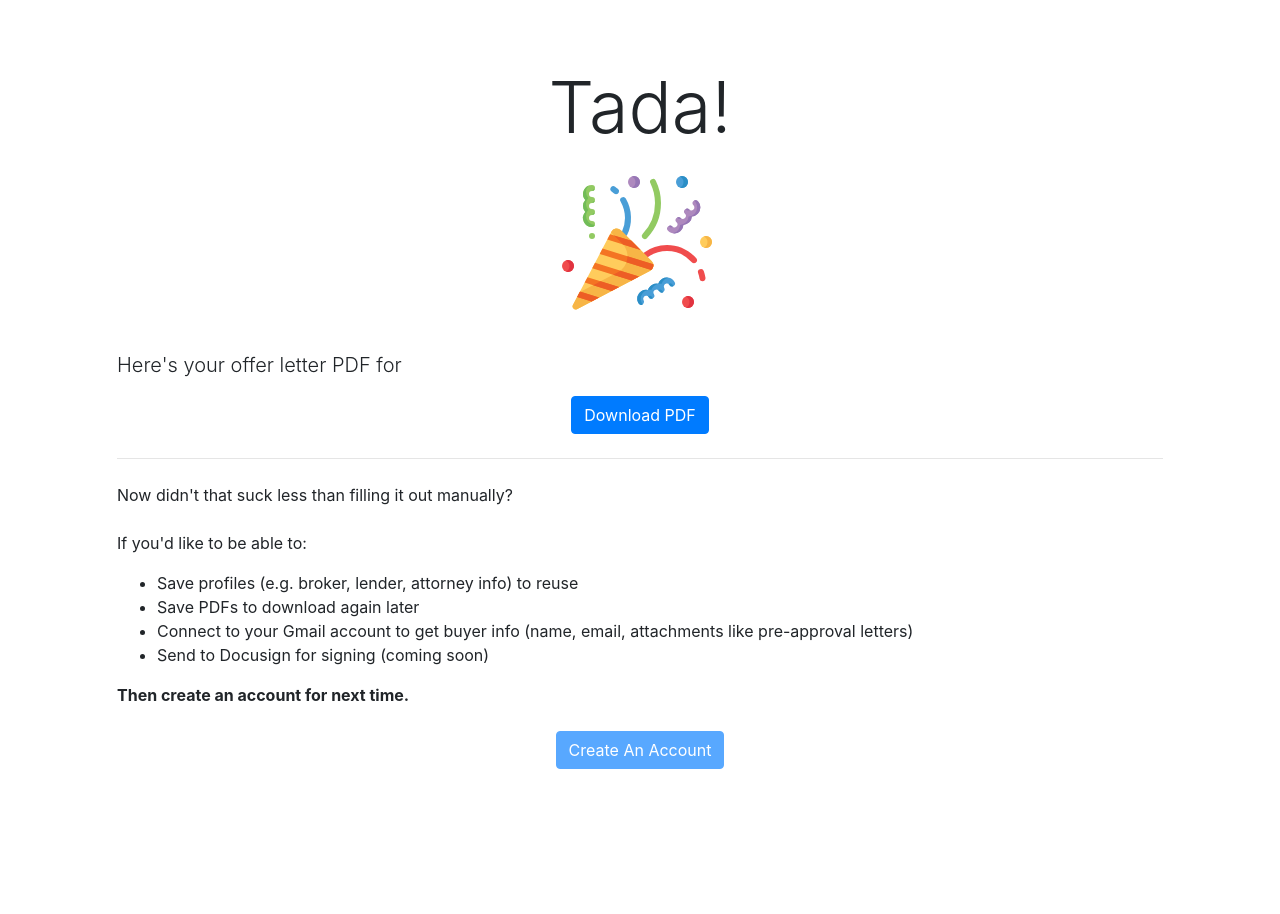
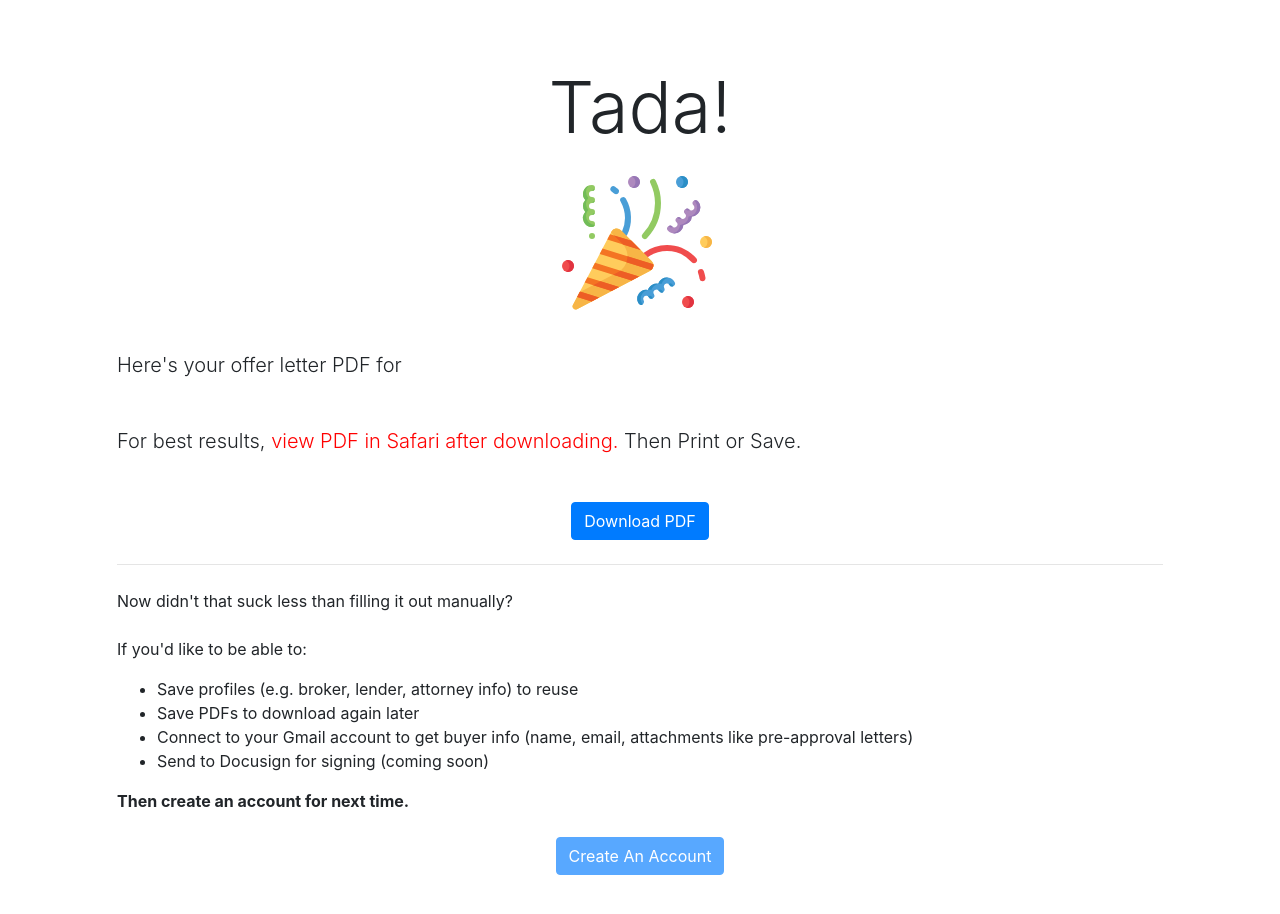
Before and after one commit to ezl/binkley-offer, a Vue app in the folder frontend/: page /done in a window 1280 px wide. Shown: the top 914 px of the page. Before the commit the page ends 865 px from the top, so only its background shows below. Built offline with nearby package versions, Linux system fonts and the light colour scheme; what vue-google-oauth2 would draw is missing.

Commit message:
#100/User instruction to view PDF in Safari

```diff
--- a/frontend/src/pages/Done.vue
+++ b/frontend/src/pages/Done.vue
@@ -9,6 +9,9 @@
 
       <template #lead>
         <p class="text-left">Here's your offer letter PDF for <strong> {{ pdfBody.property_street_address }}</strong></p>
+        <br>
+        <p class="text-left">For best results, <span style="color: red">view PDF in Safari after downloading.</span> Then Print or Save.</p>
+        <br>
         <b-button v-if="!loading" variant="primary" class="btn" @click="convertPdf"> Download PDF
         </b-button>
         <b-spinner v-if="loading" variant="primary" label="Spinning"></b-spinner>
```
